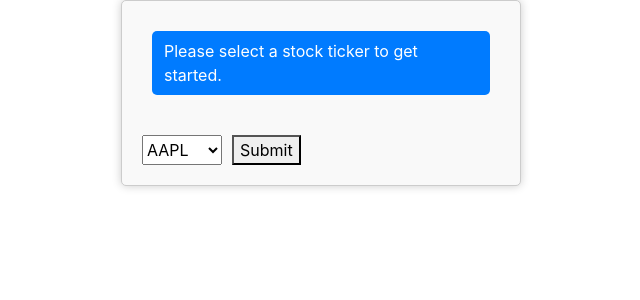
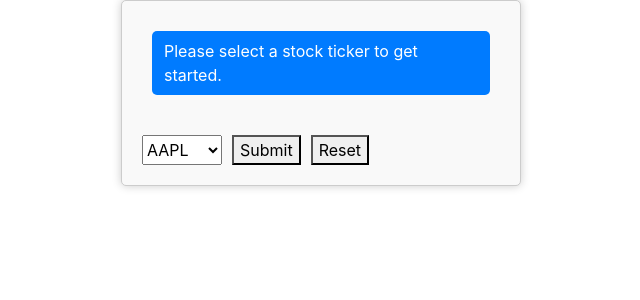
Before and after one commit to vicky-playground/langchain-finance, a Python web app: template templates/index.html in a window 1280 px wide. Shown: the top 300 px of the page, without its empty margins (319-959 px from the left). Run offline with Jinja, Linux system fonts and the light colour scheme; the template is opened without the code that fills it, so the values that code supplies are empty; some libraries are stand-ins or nearby versions.

Commit message:
Update index.html

```diff
--- a/templates/index.html
+++ b/templates/index.html
@@ -29,6 +29,7 @@
                 <!-- Add more options as needed -->
             </select>
             <button id="submitButton">Submit</button>
+            <button id="resetButton">Reset</button>
         </div>
     </div>
 
```
